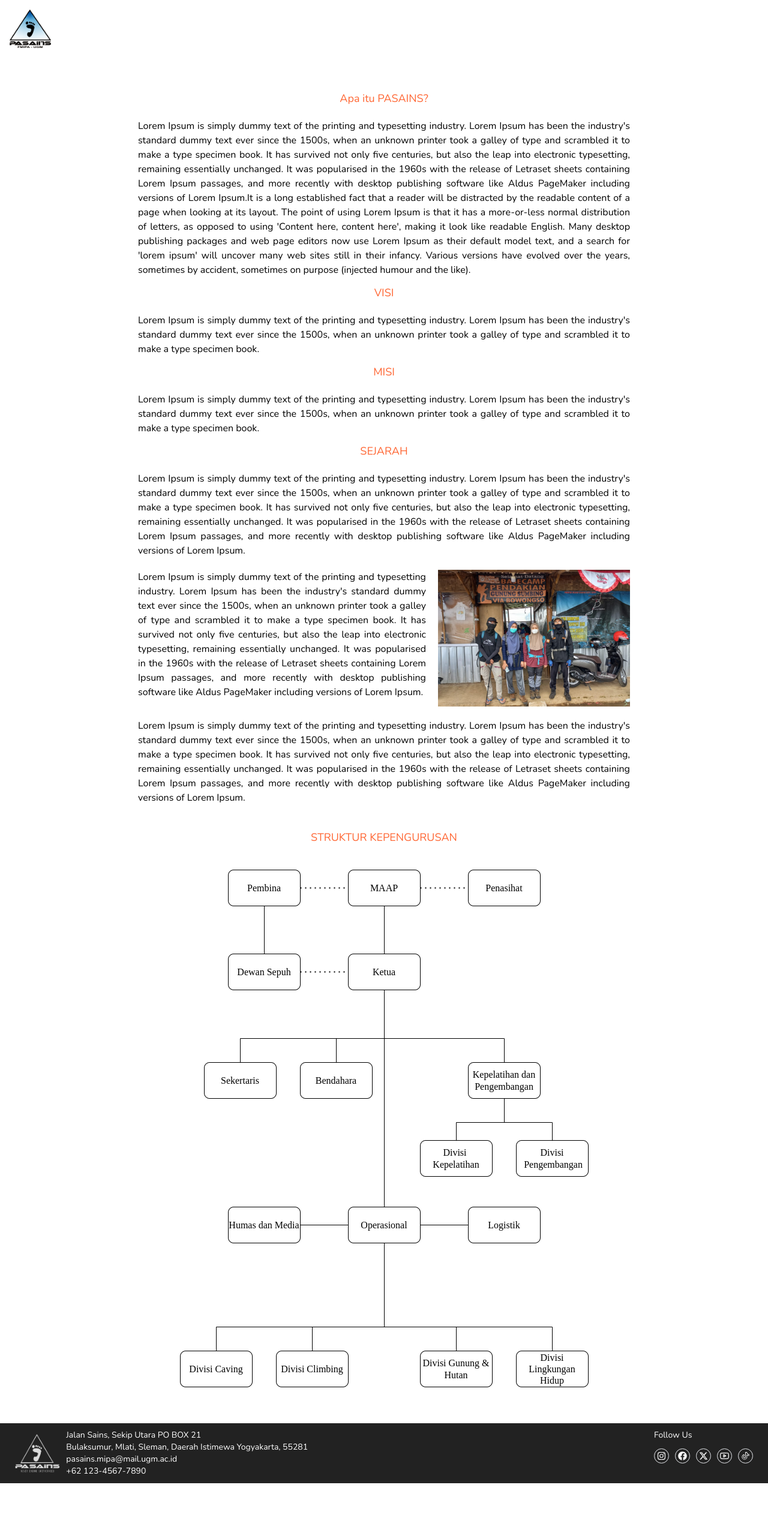
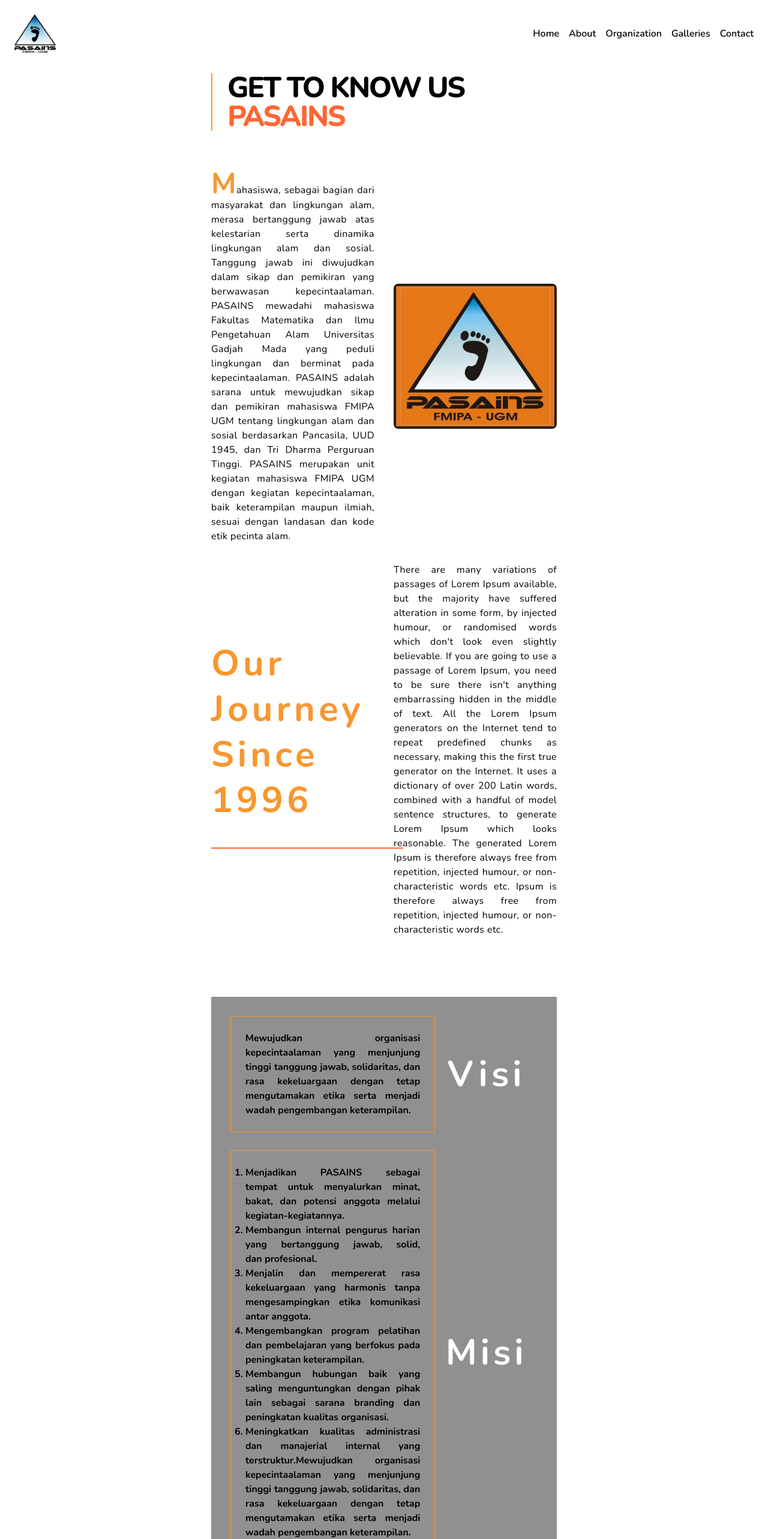
Before and after one commit to pasains/landingpage, a React app: page /about in a window 1280 px wide. Shown: the top 2566 px of the page at 60% size. Before the commit the page ends 2473 px from the top, so only its background shows below. Built offline with nearby package versions, Linux system fonts and the light colour scheme; a web font is replaced by a local one; what path would draw is missing.

Commit message:
feat: add feature mobile web design post page and about page

```diff
--- a/src/components/description/index.tsx
+++ b/src/components/description/index.tsx
@@ -1,5 +1,5 @@
 import React from "react";
 
 export function Description(props: any) {
-  return <div className="font-light mx-auto mb-3 text-pretty text-justify">{props.description}</div>;
+  return <div className="font-light mx-auto text-pretty text-justify">{props.description}</div>;
 }
--- a/src/container/heading/index.tsx
+++ b/src/container/heading/index.tsx
@@ -55,9 +55,9 @@
 
   return (
     <div
-      className={`w-full fixed top-0 z-10 ${isScroll ? "bg-white" : "bg-transparent"} ${isScroll ? "text-black" : "text-white"} ${isOpen ? "bg-white" : "bg-transparent"}`}
+      className={`w-full fixed top-0 z-10 ${isScroll ? "bg-white" : "bg-transparent"} ${isOpen ? "bg-white" : "bg-transparent"}`}
     >
-      <div className="max-w-full mx-auto p-2 md:p-4">
+      <div className="mx-auto p-4 md:p-6">
         <div className="flex items-center justify-between">
           <div className="flex items-center">
             <Link to="/">
--- a/src/content/about/index.tsx
+++ b/src/content/about/index.tsx
@@ -1,42 +1,126 @@
-import { Description } from "../../components/description/index";
-
 export function AboutContent() {
   return (
-    <div className="flex font-nunito bg-white container place-content-center mx-auto">
-      <div className="my-[60px] place-content-center w-[820px]">
-        <h1 className="text-lg text-center text-bold-orange mb-[20px]">
-          Apa itu PASAINS?
+    <div className="font-nunito w-full md:w-1/2 container mx-auto p-6 md:p-8">
+      <section className="flex items-center space-x-sm md:space-x-md mb-8 md:mb-16">
+        <button className="border h-16 md:h-24 w-0 border-light-orange"></button>
+        <h1 className="text-3xl md:text-5xl text-left font-extrabold tracking-tighter">
+          GET TO KNOW US <br />
+          <span className="text-bold-orange">PASAINS</span>
         </h1>
-        <Description description="Lorem Ipsum is simply dummy text of the printing and typesetting industry. Lorem Ipsum has been the industry's standard dummy text ever since the 1500s, when an unknown printer took a galley of type and scrambled it to make a type specimen book. It has survived not only five centuries, but also the leap into electronic typesetting, remaining essentially unchanged. It was popularised in the 1960s with the release of Letraset sheets containing Lorem Ipsum passages, and more recently with desktop publishing software like Aldus PageMaker including versions of Lorem Ipsum.It is a long established fact that a reader will be distracted by the readable content of a page when looking at its layout. The point of using Lorem Ipsum is that it has a more-or-less normal distribution of letters, as opposed to using 'Content here, content here', making it look like readable English. Many desktop publishing packages and web page editors now use Lorem Ipsum as their default model text, and a search for 'lorem ipsum' will uncover many web sites still in their infancy. Various versions have evolved over the years, sometimes by accident, sometimes on purpose (injected humour and the like)." />
-        <div>
-          <h2 className="text-lg text-center text-bold-orange mb-[20px]">
-            VISI
-          </h2>
-          <Description description="Lorem Ipsum is simply dummy text of the printing and typesetting industry. Lorem Ipsum has been the industry's standard dummy text ever since the 1500s, when an unknown printer took a galley of type and scrambled it to make a type specimen book." />
-        </div>
-        <div>
-          <h3 className="text-lg text-center text-bold-orange mb-[20px]">
-            MISI
-          </h3>
-          <Description description="Lorem Ipsum is simply dummy text of the printing and typesetting industry. Lorem Ipsum has been the industry's standard dummy text ever since the 1500s, when an unknown printer took a galley of type and scrambled it to make a type specimen book." />
-        </div>
-        <div className="space-y-[20px]">
-          <h1 className="text-lg text-center text-bold-orange">SEJARAH</h1>
-          <Description description="Lorem Ipsum is simply dummy text of the printing and typesetting industry. Lorem Ipsum has been the industry's standard dummy text ever since the 1500s, when an unknown printer took a galley of type and scrambled it to make a type specimen book. It has survived not only five centuries, but also the leap into electronic typesetting, remaining essentially unchanged. It was popularised in the 1960s with the release of Letraset sheets containing Lorem Ipsum passages, and more recently with desktop publishing software like Aldus PageMaker including versions of Lorem Ipsum." />
-          <div className=" flex items-stretch mt-[20px]">
-            <Description description="Lorem Ipsum is simply dummy text of the printing and typesetting industry. Lorem Ipsum has been the industry's standard dummy text ever since the 1500s, when an unknown printer took a galley of type and scrambled it to make a type specimen book. It has survived not only five centuries, but also the leap into electronic typesetting, remaining essentially unchanged. It was popularised in the 1960s with the release of Letraset sheets containing Lorem Ipsum passages, and more recently with desktop publishing software like Aldus PageMaker including versions of Lorem Ipsum." />
+      </section>
+      <div className="place-content-center space-y-lg md:space-y-2xl">
+        <section className="grid grid-cols md:grid-cols-2 gap-10 md:gap-8">
+          <div className="">
+            <p className="text-justify text-pretty font-light md:tracking-wide">
+              <a className="text-5xl text-light-orange font-bold">M</a>ahasiswa,
+              sebagai bagian dari masyarakat dan lingkungan alam, merasa
+              bertanggung jawab atas kelestarian serta dinamika lingkungan alam
+              dan sosial. Tanggung jawab ini diwujudkan dalam sikap dan
+              pemikiran yang berwawasan kepecintaalaman. PASAINS mewadahi
+              mahasiswa Fakultas Matematika dan Ilmu Pengetahuan Alam
+              Universitas Gadjah Mada yang peduli lingkungan dan berminat pada
+              kepecintaalaman. PASAINS adalah sarana untuk mewujudkan sikap dan
+              pemikiran mahasiswa FMIPA UGM tentang lingkungan alam dan sosial
+              berdasarkan Pancasila, UUD 1945, dan Tri Dharma Perguruan Tinggi.
+              PASAINS merupakan unit kegiatan mahasiswa FMIPA UGM dengan
+              kegiatan kepecintaalaman, baik keterampilan maupun ilmiah, sesuai
+              dengan landasan dan kode etik pecinta alam.
+            </p>
+          </div>
+          <div className="relative w-fit h-fit place-items-center my-auto mx-auto items-end">
             <img
-              src={require("../../image/sumbing.jpg")}
-              alt=""
-              className="w-[340px] object-cover pl-[20px]"
+              src={require("../../image/lambang.jpg")}
+              alt="logo"
+              className="w-full h-full object-cover rounded-lg"
             />
           </div>
-          <Description description="Lorem Ipsum is simply dummy text of the printing and typesetting industry. Lorem Ipsum has been the industry's standard dummy text ever since the 1500s, when an unknown printer took a galley of type and scrambled it to make a type specimen book. It has survived not only five centuries, but also the leap into electronic typesetting, remaining essentially unchanged. It was popularised in the 1960s with the release of Letraset sheets containing Lorem Ipsum passages, and more recently with desktop publishing software like Aldus PageMaker including versions of Lorem Ipsum." />
-        </div>
-        <div className="mx-auto place-content-center text-center mt-[40px] items-center space-y-[40px]">
-        <h1 className="text-lg text-center text-bold-orange mb-[20px]">STRUKTUR KEPENGURUSAN</h1>
-        <img src={require("../../image/chartpasains.png")} alt="chart" className="items-center mx-auto"/>
-        </div>
+          <div className="relative w-fit h-fit place-items-center my-auto text-left">
+            <div className="text-light-orange text-5xl md:text-6xl font-bold tracking-widest space-y-4">
+              <h1>Our</h1>
+              <h2>Journey</h2>
+              <h3>Since</h3>
+              <h4>1996</h4>
+              <button className="border w-40 md:w-80 border-bold-orange "></button>
+            </div>
+          </div>
+            <p className="text-justify text-pretty font-light md:tracking-wide ">
+              There are many variations of passages of Lorem Ipsum available,
+              but the majority have suffered alteration in some form, by
+              injected humour, or randomised words which don't look even
+              slightly believable. If you are going to use a passage of Lorem
+              Ipsum, you need to be sure there isn't anything embarrassing
+              hidden in the middle of text. All the Lorem Ipsum generators on
+              the Internet tend to repeat predefined chunks as necessary, making
+              this the first true generator on the Internet. It uses a
+              dictionary of over 200 Latin words, combined with a handful of
+              model sentence structures, to generate Lorem Ipsum which looks
+              reasonable. The generated Lorem Ipsum is therefore always free
+              from repetition, injected humour, or non-characteristic words etc.
+              Ipsum is therefore always free from repetition, injected humour,
+              or non-characteristic words etc.
+            </p>
+        </section>
+        <section className="space-y-lg container bg-black bg-opacity-50 p-8">
+          <div className="flex flex-col-reverse md:flex-row items-center">
+            <p className="text-justify text-pretty font-bold border  border-light-orange p-4 md:p-6 w-full md:w-2/3">
+              Mewujudkan organisasi kepecintaalaman yang menjunjung tinggi
+              tanggung jawab, solidaritas, dan rasa kekeluargaan dengan tetap
+              mengutamakan etika serta menjadi wadah pengembangan keterampilan.
+            </p>
+            <div className="text-white text-6xl font-bold tracking-widest space-y-4 text-center place-items-end w-full md:w-1/3 mx-auto mb-4 md:mb-0">
+            Visi
+            </div>
+          </div>
+          <div className="flex flex-col-reverse md:flex-row items-center">
+            <div className="border p-6 w-full md:w-2/3 border-light-orange">
+              <ol className="list-decimal text-justify text-pretty font-bold">
+                <li>
+                  Menjadikan PASAINS sebagai tempat untuk menyalurkan minat,
+                  bakat, dan potensi anggota melalui kegiatan-kegiatannya.
+                </li>
+                <li>
+                  Membangun internal pengurus harian yang bertanggung jawab,
+                  solid, dan profesional.
+                </li>
+                <li>
+                  Menjalin dan mempererat rasa kekeluargaan yang harmonis tanpa
+                  mengesampingkan etika komunikasi antar anggota.
+                </li>
+                <li>
+                  Mengembangkan program pelatihan dan pembelajaran yang berfokus
+                  pada peningkatan keterampilan.
+                </li>
+                <li>
+                  Membangun hubungan baik yang saling menguntungkan dengan pihak
+                  lain sebagai sarana branding dan peningkatan kualitas
+                  organisasi.
+                </li>
+                <li>
+                  Meningkatkan kualitas administrasi dan manajerial internal
+                  yang terstruktur.Mewujudkan organisasi kepecintaalaman yang
+                  menjunjung tinggi tanggung jawab, solidaritas, dan rasa
+                  kekeluargaan dengan tetap mengutamakan etika serta menjadi
+                  wadah pengembangan keterampilan.
+                </li>
+              </ol>
+            </div>
+            <div className="text-white text-6xl font-bold tracking-widest space-y-xl w-full md:w-1/3 mx-auto place-items-end text-center mb-4 md:m-0">
+            Misi
+            </div>
+          </div>
+        </section>
+        <section className="">
+          <div className="mx-auto place-content-center text-center items-center space-y-xl md:space-y-2xl my-8">
+            <h1 className="text-2xl md:text-3xl text-light-orange text-center tracking-widest font-bold">
+              STRUKTUR KEPENGURUSAN
+            </h1>
+            <img
+              src={require("../../image/chartpasains.png")}
+              alt="chart"
+              className="items-center mx-auto"
+            />
+          </div>
+        </section>
       </div>
     </div>
   );
--- a/src/content/post/index.tsx
+++ b/src/content/post/index.tsx
@@ -9,28 +9,28 @@
       <div className="text-lg md:text-2xl mt-20 tracking-wider font-extrabold text-light-orange ">
         PUBLIKASI
       </div>
-      <p className=" text-md md:text-lg font-normal opacity-65 my-3 w-full md:w-1/2 md:my-5 mx-auto text-center">
+      <p className=" text-md md:text-lg font-normal opacity-65 my-3 w-full p-4 md:w-1/2 md:my-5 mx-auto text-center">
         Yuk, lihat update terbaru dari kegiatan PASAINS !
       </p>
-      <div className="border border-light-orange w-32 mx-auto place-content-center"></div>
-      <div className="grid grid-cols sm:grid-cols-1 md:grid-cols-2 lg:grid-cols-3 md:mx-20 mt-12 place-items-center">
+      <div className="border border-light-orange w-32 mx-auto"></div>
+      <div className="container w-fit my-10 md:mt-20 mx-auto grid grid-cols md:grid-cols-2 lg:grid-cols-4 gap-6 md:gap-12 items-center">
         {title.map((item) => {
           return (
             <div key={item.id}>
-              <NavLink className="" to={`/post/${item.slug}`}>
-                <div className="w-[300px] md:w-[400px] mb-6">
+              <NavLink  to={`/post/${item.slug}`}>
+                <div className="w-80 bg-black bg-opacity-65 text-white transition hover:scale-110 shadow-2xl">
                   <img
-                    src={require("../../image/sumbing.jpg")}
+                    src={require("../../image/gh.jpg")}
                     alt="gunung"
-                    className="h-[280px] object-cover mb-3 shadow-2xl hover:scale-110 hover:opacity-70"
+                    className="h-[280px] w-full object-cover"
                   />
-                  <div className="h-[200px] text-left">
-                    <h1 className="text-md font-semibold">{item.title}</h1>
-                    <h2 className="text-sm font-light">{item.location}</h2>
-                    <p className="mt-[10px] text-md">
+                  <div className="h-[230px] text-left mx-2 mb:mx-4 my-4 md:my-6">
+                    <h1 className="text-sm font-extralight">POSTED ON 12 JUNE 2024</h1>
+                    <h2 className="text-md font-semibold uppercase">{item.title}</h2>
+                    <p className="text-md font-normal my-4 mb:my-8">
                       {item.content}
                       <br />
-                      <button className="text-light-orange transition duration-300 hover:scale-x-95">
+                      <button className="text-light-orange transition duration-300 hover:text-white">
                         {"baca selengkapnya"}
                       </button>
                     </p>
--- a/src/pages/post.tsx
+++ b/src/pages/post.tsx
@@ -1,4 +1,7 @@
 import { Layout } from "../layout";
+import { IoPersonCircle } from "react-icons/io5";
+import { RiDoubleQuotesR } from "react-icons/ri";
+import RefreshTop from "../components/refreshtop";
 
 export interface PostProps {
   id: number;
@@ -13,23 +16,67 @@
 export function PostContent(props: PostProps) {
   return (
     <Layout>
-      <div className="pt-[120px]">
-        <div className="flex flex-col place-content-center leading-tight mx-auto w-[720px]">
-          <h1 className="text-2xl font-bold text-left text-pretty opacity-80">
-            {props.title}
-          </h1>
-          <h2 className="font-light text-bold-orange tracking-wide">
-            {props.location}
-          </h2>
-          <div className="space-y-lg text-pretty">
+      <RefreshTop />
+      <div className="pt-[96px]">
+        <div className="flex flex-col place-content-center mx-auto container items-center w-full md:w-1/2">
+          <div className="relative">
             <img
-              src={require("../image/sumbing.jpg")}
+              src={require("../image/gh.jpg")}
               alt="sumbing"
-              className="mt-[30px] w-full h-[420px] object-cover place-content-center mx-auto"
+              className="w-fit h-[460px] items-center object-cover place-content-center mx-auto"
             />
-            <p className="text-justify text-md tracking-wide leading-loose">
-              {props.content}
+            <div className="p-6 md:p-12 space-y-1">
+              <h1 className="text-lg md:text-2xl font-bold opacity-80 text-left text-wrap">
+                {props.title}
+              </h1>
+              <h2 className="font-light text-md md:text-lg text-bold-orange tracking-wide text-left ">
+                {props.location}
+              </h2>
+              <h3 className="flex gap-2 text-sm items-center">
+                <IoPersonCircle className="size-4 items-center" />
+                <p className="items-center">Susilawati</p>
+              </h3>
+              <div>
+                <p className="text-justify text-md tracking-wide text-pretty leading-loose mt-4 md:mt-8">
+                  {props.content}
+                  {props.description}
+                </p>
+              </div>
+            </div>
+          </div>
+          <div className="grid grid-cols md:grid-cols-2">
+            <img
+              src={require("../image/cv.jpg")}
+              alt=""
+              className="w-96 h-96 object-cover place-content-center"
+            />
+            <img
+              src={require("../image/cvcv.jpg")}
+              alt=""
+              className="w-96 h-96 object-cover place-content-center"
+            />
+            <img
+              src={require("../image/cvcvcv.jpg")}
+              alt=""
+              className="w-96 h-96 object-cover place-content-center"
+            />
+            <img
+              src={require("../image/cvcvcvcv.jpg")}
+              alt=""
+              className="w-96 h-96 object-cover place-content-center"
+            />
+          </div>
+          <div className="p-6 md:p-12">
+            <p className="text-justify text-md tracking-wide text-pretty leading-loose">
               {props.description}
+            </p>
+          </div>
+          <div className="flex gap-4 md:gap-6 items-center p-6 md:p-12 mb-4 font-light text-md md:text-lg md:tracking-wider">
+            <RiDoubleQuotesR className="size-14 md:size-16 fill-light-orange" />
+            <div className="border border-light-orange h-20"></div>
+            <p>
+              "To the cave you fear to enter holds the treasure you seek."{" "}
+              <br /> <span> — Joseph Campbell </span>
             </p>
           </div>
         </div>
```
Also changed, not shown: src/content/home/index.tsx (+8 -8 lines), src/hooks/home/index.tsx (+4 -4 lines), tailwind.config.js (+7 -0 lines), src/image/gh.jpg, 1 other file (tests, documents, lock files or other folders).
